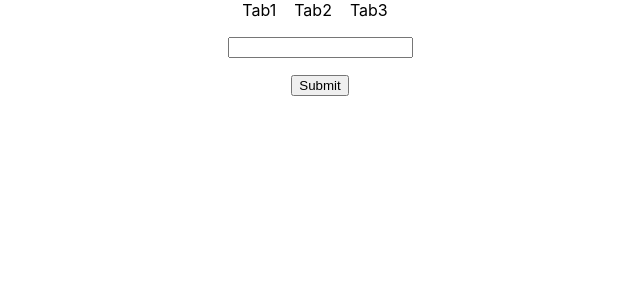
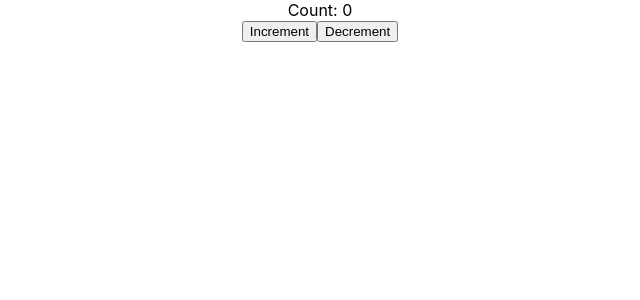
Before and after one commit to PiyushKanathe/react-practice, a React (Create React App) app: page / in a window 1280 px wide. Shown: the top 300 px of the page, without its empty margins (320-960 px from the left). Built offline with nearby package versions, Linux system fonts and the light colour scheme.

Commit message:
useCounter

```diff
--- a/src/App.js
+++ b/src/App.js
@@ -1,15 +1,17 @@
 import './App.css';
 import DisplayComp from './DisplayListByAxios';
 import TabsComponent from './TabsComponent/TabsComponent';
-import InputComponent from './custom-hook/InputComponenet';
+import InputComponent from './input-custom-hook/InputComponenet';
+import Counter from './counter-custom-hook/CounterComponant';
 
 function App() {
   return (
     <div className="App">
       <div>
         {/* <DisplayComp></DisplayComp> */}
-        <TabsComponent />
-        <InputComponent />
+        {/* <TabsComponent /> */}
+        {/* <InputComponent /> */}
+        <Counter />
       </div>
     </div>
   );
--- /dev/null
+++ b/src/counter-custom-hook/CounterComponant.js
@@ -0,0 +1,15 @@
+import useCounter from "./useCounter";
+const Counter = () => {
+    const { count, increment, decrement } = useCounter(0)
+    return (
+        <div>
+            <div>Count: {count}</div>
+            <div>
+                <button onClick={increment} >Increment</button>
+                <button onClick={decrement} >Decrement</button>
+            </div>
+        </div>
+    )
+}
+
+export default Counter;
--- /dev/null
+++ b/src/counter-custom-hook/useCounter.js
@@ -0,0 +1,16 @@
+import { useState } from "react";
+
+const useCounter = (initialValue) => {
+  const [count, setCount] = useState(initialValue);
+  return {
+    increment: () => {
+      setCount((pre) => pre + 1);
+    },
+    decrement: () => {
+      setCount((pre) => pre - 1);
+    },
+    count,
+  };
+};
+
+export default useCounter;
```
Also changed, not shown: src/input-custom-hook/InputComponenet.jsx (renamed from src/custom-hook/InputComponenet.jsx), src/input-custom-hook/useInput.jsx (renamed from src/custom-hook/useInput.jsx).
